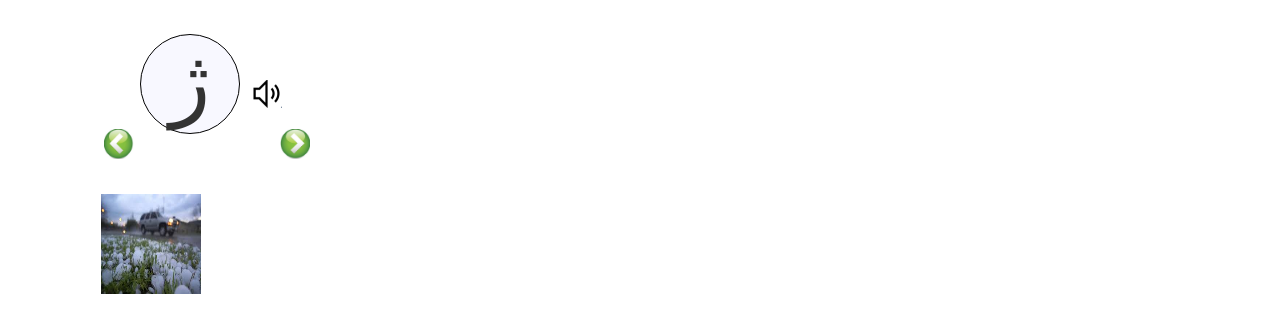
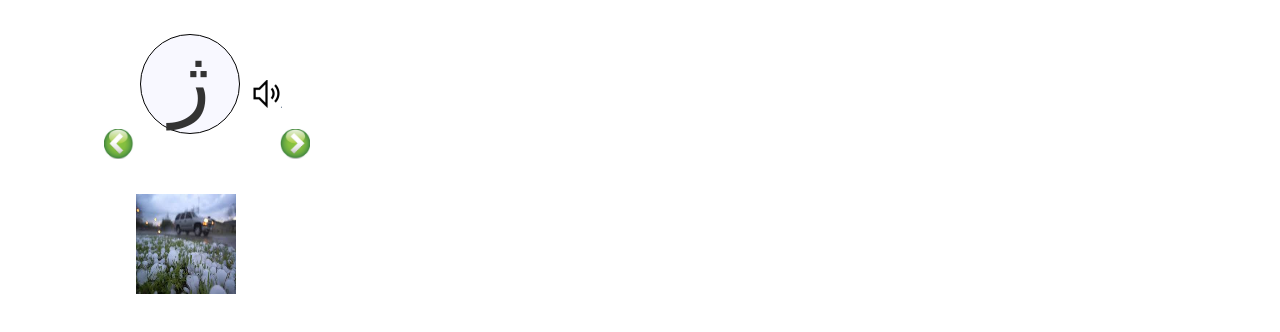
Before and after one commit to SameehaRaza/UrduPhonics2, a website: page she95.html in a window 1280 px wide. Shown: the part 58-390 px from the top of the page. Drawn offline with nearby package versions, Linux system fonts and the light colour scheme.

Commit message:
Update she95.html

```diff
--- a/she95.html
+++ b/she95.html
@@ -71,7 +71,7 @@
            height: 100px;
            position: relative;
            top:50px;
-           right: 75px;
+           right: 40px;
 
        }
 
```
